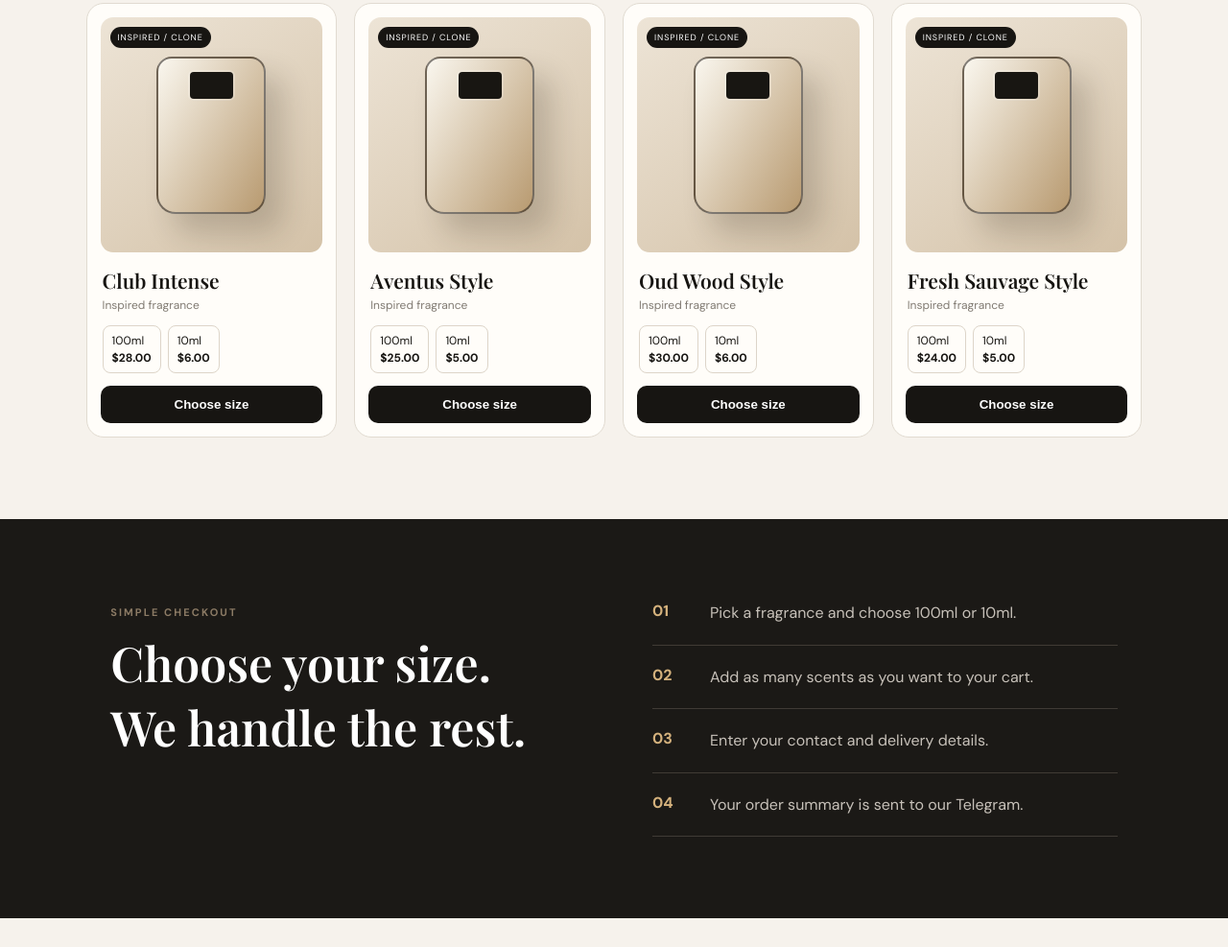
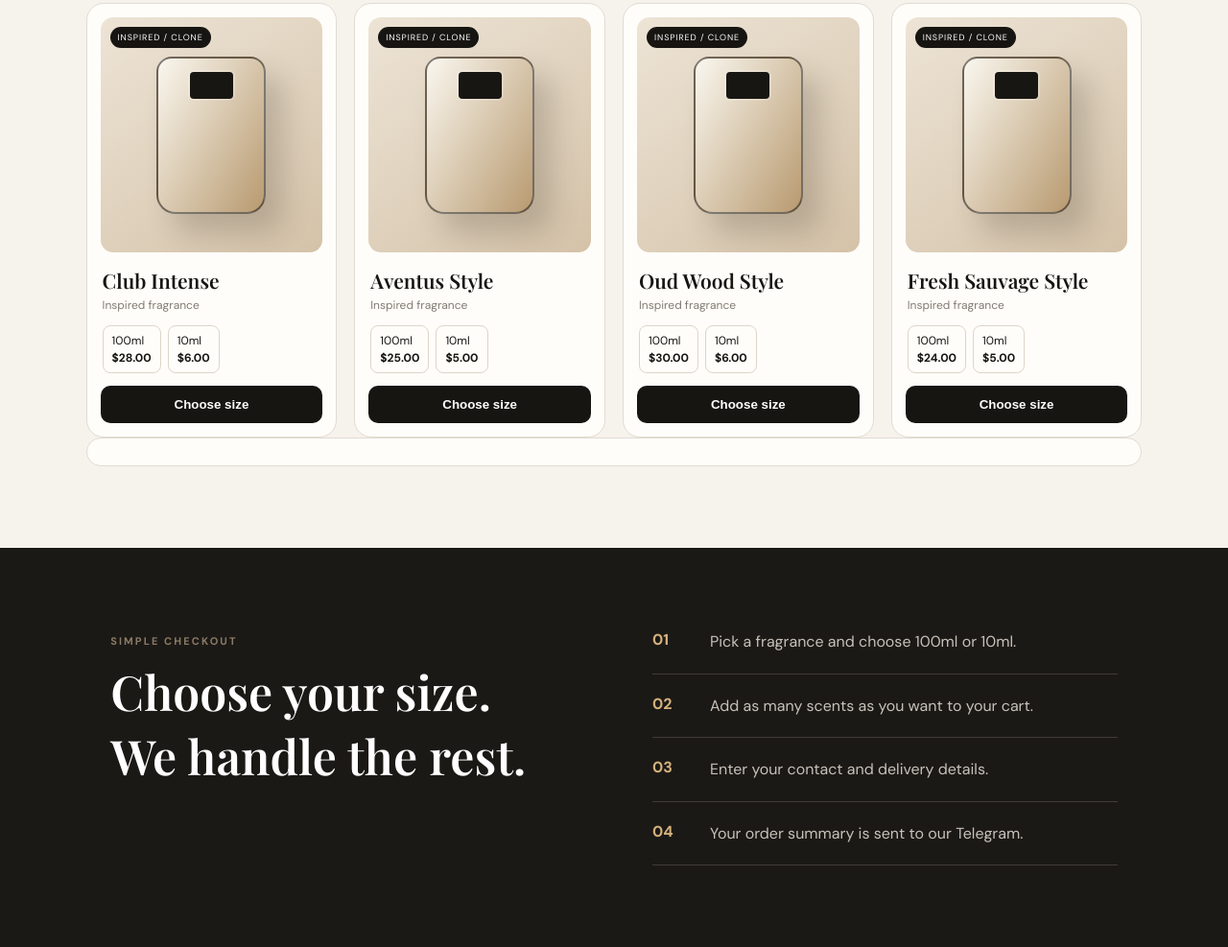
Before and after one commit to udompeou2-wq/maison-scent, a website: page index.html in a window 1280 px wide. Shown: the part 1385-2372 px from the top of the page at 96% size. Before the commit the page ends 2342 px from the top, so only its background shows below. Drawn offline with nearby package versions, Linux system fonts and the light colour scheme.

Commit message:
Update index.html

```diff
--- a/index.html
+++ b/index.html
@@ -54,6 +54,7 @@
         </div>
       </div>
       <div class="product-grid" id="productGrid"></div>
+      <div class="product-card" data-product-id="${p.id}">
     </section>
 
     <section class="how">
```
